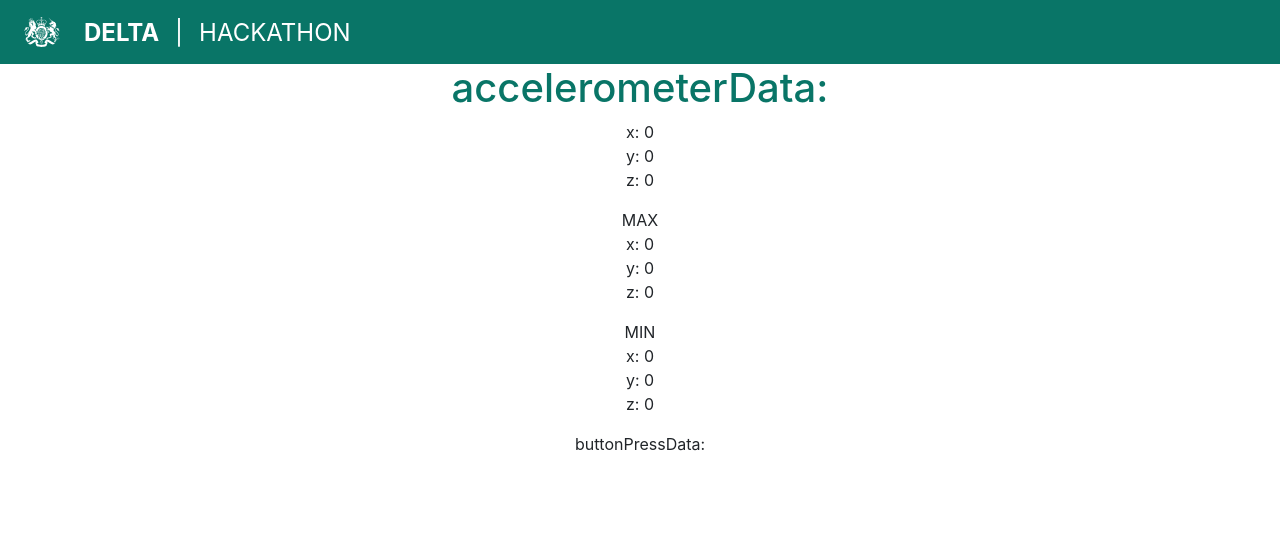
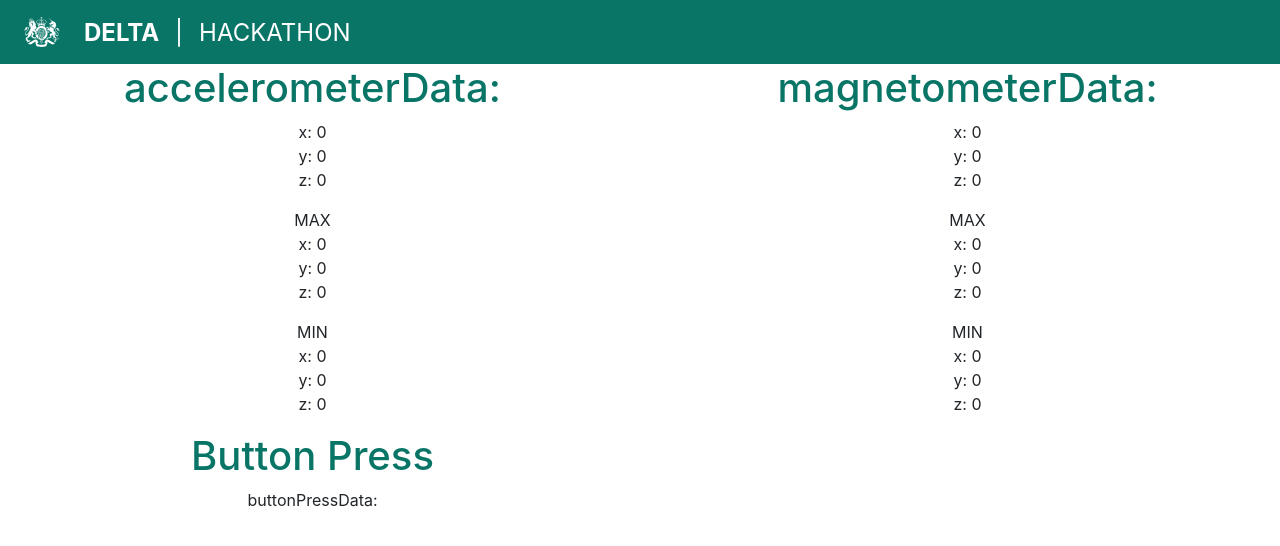
Before and after one commit to lewisjones2803/hackathon, a React (Create React App) app: page / in a window 1280 px wide. Shown: the top 546 px of the page. Built offline with nearby package versions, Linux system fonts and the light colour scheme; no server answers.

Commit message:
Adding magnetometer readings and limited to player 1

```diff
--- a/src/components/DataDisplay/DataDisplay.jsx
+++ b/src/components/DataDisplay/DataDisplay.jsx
@@ -1,10 +1,15 @@
 import React from 'react';
 import './DataDisplay.scss';
-import { subscribeAccelerometer, subscribeButtonPress } from './socket';
+import { subscribeAccelerometer, subscribeButtonPress, subscribeMagnetometer } from './socket';
 
 class DataDisplay extends React.Component {
   constructor(props) {
     super(props);
+
+    this.players = {
+      'PLAYER1': 'e96122f9c20c45528b7663f5dbafff95',
+      'PLAYER2': 'a2267b096edb480f9a539b13aca7da83',
+    }
 
     this.state = {
       accelerometerData: {
@@ -23,10 +28,26 @@ class DataDisplay extends React.Component {
         y: 0,
         z: 0
       },
-      buttonPressData: ''
+      buttonPressData: '',
+      magnetometerData: {
+        x: 0,
+        y: 0,
+        z: 0
+      },
+      magnetometerDataMax: {
+        x: 0,
+        y: 0,
+        z: 0
+      },
+      magnetometerDataMin: {
+        x: 0,
+        y: 0,
+        z: 0
+      }
     }
 
     subscribeAccelerometer((data) => {
+      if (data.sensorId === this.players.PLAYER1){
         // {"sensorId":"e96122f9c20c45528b7663f5dbafff95","x":"0.05","y":"-0.03","z":"1.00"}
         let accelerometerData = data;
 
@@ -62,23 +83,72 @@ class DataDisplay extends React.Component {
           accelerometerDataMax: accelerometerDataMax,
           accelerometerDataMin: accelerometerDataMin
         });
+      }
 
     });
 
     subscribeButtonPress((data) => {
       // e96122f9c20c45528b7663f5dbafff95
-      let uuid = 'e96122f9c20c45528b7663f5dbafff95';
-      uuid = "Neil's Nibbles"; if (data === uuid);
+      let player1 = 'e96122f9c20c45528b7663f5dbafff95';
+      let player2 = 'a2267b096edb480f9a539b13aca7da83';
+      if (data === player1){
+        data = "Player 1";
+      } else if (data === player1){
+        data = "Player 2";
+      }
 
       this.setState({
-        buttonPressData: uuid
+        buttonPressData: data
       });
+    });
+
+    subscribeMagnetometer((data) => {
+      if (data.sensorId === this.players.PLAYER1){
+        // {}
+        let magnetometerData = data;
+
+        magnetometerData.x *= 1;
+        magnetometerData.y *= 1;
+        magnetometerData.z *= 1;
+
+        let magnetometerDataMax = this.state.magnetometerDataMax;
+        let magnetometerDataMin = this.state.magnetometerDataMin;
+
+        if (magnetometerData.x > magnetometerDataMax.x){
+          magnetometerDataMax.x = magnetometerData.x;
+        }
+        if (magnetometerData.y > magnetometerDataMax.y){
+          magnetometerDataMax.y = magnetometerData.y;
+        }
+        if (magnetometerData.z > magnetometerDataMax.z){
+          magnetometerDataMax.z = magnetometerData.z;
+        }
+
+        if (magnetometerData.x < magnetometerDataMin.x){
+          magnetometerDataMin.x = magnetometerData.x;
+        }
+        if (magnetometerData.y < magnetometerDataMin.y){
+          magnetometerDataMin.y = magnetometerData.y;
+        }
+        if (magnetometerData.z < magnetometerDataMin.z){
+          magnetometerDataMin.z = magnetometerData.z;
+        }
+
+        this.setState({
+          magnetometerData: data,
+          magnetometerDataMax: magnetometerDataMax,
+          magnetometerDataMin: magnetometerDataMin
+        });
+      }
+
     });
   }
 
   render() {
     return(
       <div>
+        <div className="row">
+          <div className="col-sm-6">
             <h1>accelerometerData:</h1>
             <p>
               x: {this.state.accelerometerData.x} <br />
@@ -97,9 +167,36 @@ class DataDisplay extends React.Component {
               y: {this.state.accelerometerDataMin.y} <br />
               z: {this.state.accelerometerDataMin.z}
             </p>
+          </div>
+          <div className="col-sm-6">
+            <h1>magnetometerData:</h1>
+            <p>
+              x: {this.state.magnetometerData.x} <br />
+              y: {this.state.magnetometerData.y} <br />
+              z: {this.state.magnetometerData.z}
+            </p>
+            <p>
+              MAX <br />
+              x: {this.state.magnetometerDataMax.x} <br />
+              y: {this.state.magnetometerDataMax.y} <br />
+              z: {this.state.magnetometerDataMax.z}
+            </p>
+            <p>
+              MIN <br />
+              x: {this.state.magnetometerDataMin.x} <br />
+              y: {this.state.magnetometerDataMin.y} <br />
+              z: {this.state.magnetometerDataMin.z}
+            </p>
+          </div>
+        </div>
+        <div className="row">
+          <div className="col-sm-6">
+            <h1>Button Press</h1>
             <p>
               buttonPressData: {this.state.buttonPressData}
             </p>
+          </div>
+        </div>
       </div>
     );
   }
--- a/src/components/DataDisplay/socket.js
+++ b/src/components/DataDisplay/socket.js
@@ -9,7 +9,12 @@ function subscribeButtonPress(cb) {
   socket.on('BUTTON_PRESS', cb);
 }
 
+function subscribeMagnetometer(cb) {
+  socket.on('MAGNETOMETER_CHANGE', cb);
+}
+
 export {
   subscribeAccelerometer,
-  subscribeButtonPress
+  subscribeButtonPress,
+  subscribeMagnetometer
 };
```
Lines whose indentation alone changed are shown as unchanged.
